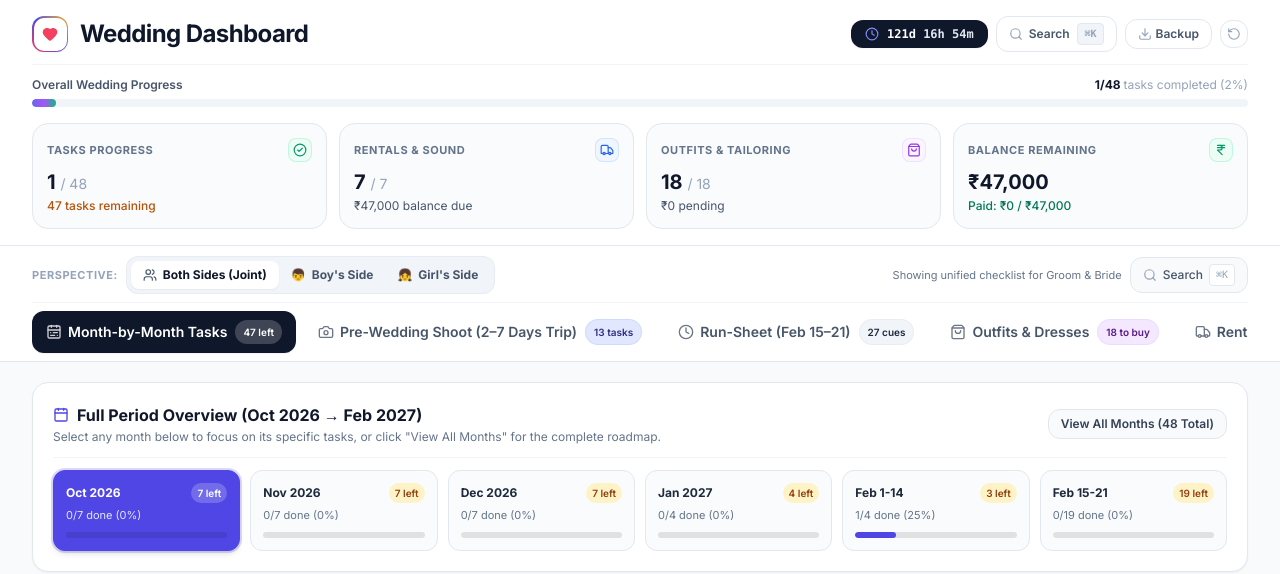
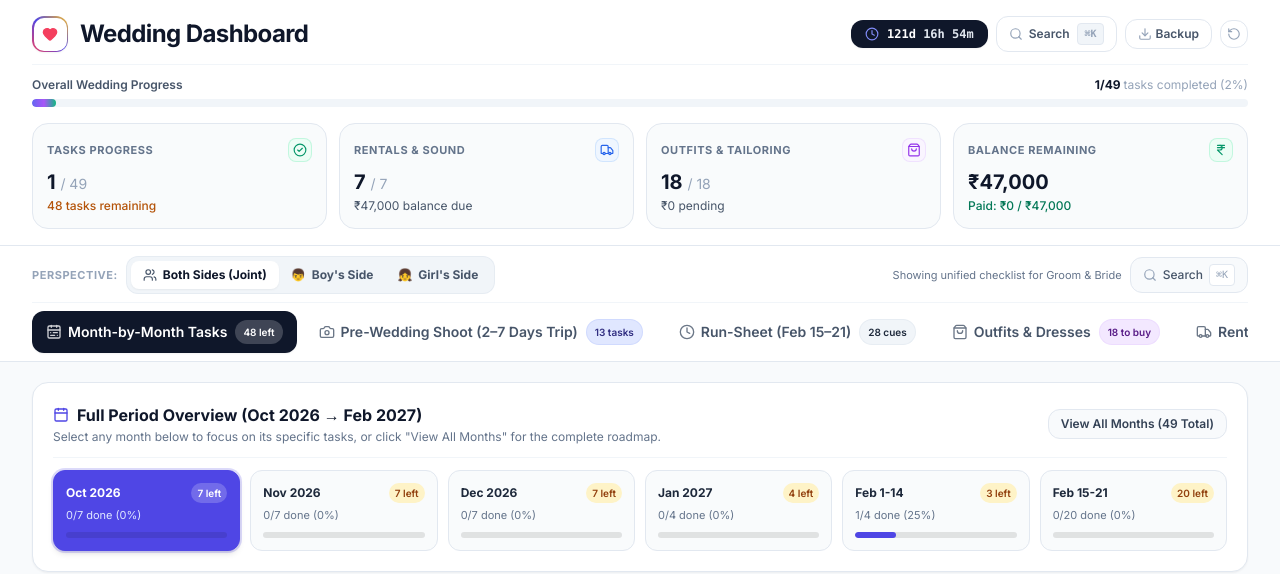
Before and after one commit to visiononai2/wedding-planner-2027, a React (Vite) app: page / in a window 1280 px wide. Shown: the top 574 px of the page. Built offline with nearby package versions, Linux system fonts and the light colour scheme.

Commit message:
Add Groom Makeup & Readiness Prep card (9:00 AM - 11:00 AM, Boy Side) on Feb 20

```diff
--- a/src/App.tsx
+++ b/src/App.tsx
@@ -48,7 +48,13 @@ export const App: React.FC = () => {
   // Load state from localStorage with smart migration preserving completed checkmarks
   const [tasks, setTasks] = useState<Task[]>(() => {
     const v6 = loadFromStorage<Task[] | null>('vivah_tasks_v6', null);
-    if (v6 && v6.length > 0) return v6;
+    if (v6 && v6.length > 0) {
+      if (!v6.some(t => t.id === 't-day-7-boy')) {
+        const initTask = INITIAL_TASKS.find(t => t.id === 't-day-7-boy');
+        if (initTask) return [...v6, initTask];
+      }
+      return v6;
+    }
 
     // Migrate from v5/v4 preserving completed checkmarks
     const v5 = loadFromStorage<Task[] | null>('vivah_tasks_v5', null);
@@ -100,7 +106,17 @@ export const App: React.FC = () => {
 
   const [days, setDays] = useState<EventDaySchedule[]>(() => {
     const v6 = loadFromStorage<EventDaySchedule[] | null>('vivah_days_v6', null);
-    if (v6 && v6.length >= 7) return v6;
+    if (v6 && v6.length >= 7) {
+      const feb20 = v6.find(d => d.id === 'feb-20');
+      if (feb20 && !feb20.items.some(item => item.id === 's-20-0')) {
+        const initFeb20 = INITIAL_DAY_SCHEDULES.find(d => d.id === 'feb-20');
+        const s20_0 = initFeb20?.items.find(i => i.id === 's-20-0');
+        if (s20_0) {
+          return v6.map(d => d.id === 'feb-20' ? { ...d, items: [s20_0, ...d.items] } : d);
+        }
+      }
+      return v6;
+    }
     return INITIAL_DAY_SCHEDULES;
   });
 
--- a/src/components/EventItinerary.tsx
+++ b/src/components/EventItinerary.tsx
@@ -275,7 +275,7 @@ export const EventItinerary: React.FC<EventItineraryProps> = ({
         <div className="p-4 rounded-2xl bg-amber-50/90 border border-amber-200/80 text-xs text-amber-900 flex items-start sm:items-center space-x-2.5 shadow-sm">
           <AlertTriangle className="w-4 h-4 text-amber-600 shrink-0 mt-0.5 sm:mt-0" />
           <span className="leading-relaxed">
-            <strong className="text-amber-950 font-bold">MANDVO & GARBA PROTOCOL (20 Feb):</strong> 11 AM–12 PM Bride Parlour • 2 PM Mandvo (Boy side) with reciprocal mandva & Chandlo • <strong>6:00–6:30 PM JOINT JAMANVAR (both sides dine together)</strong> • 8 PM Raas Garba (Stop at 10 PM if police arrives, else rock till 12:00 AM!).
+            <strong className="text-amber-950 font-bold">MANDVO & GARBA PROTOCOL (20 Feb):</strong> <strong>09:00–11:00 AM Groom Makeup/Prep</strong> • 11 AM–12 PM Bride Parlour • 2 PM Mandvo (Boy side) with reciprocal mandva & Chandlo • <strong>6:00–6:30 PM JOINT JAMANVAR (both sides dine together)</strong> • 8 PM Raas Garba (Stop at 10 PM if police arrives, else rock till 12:00 AM!).
           </span>
         </div>
       )}
--- a/src/data/weddingData.ts
+++ b/src/data/weddingData.ts
@@ -485,6 +485,17 @@ export const INITIAL_TASKS: Task[] = [
     notes: 'Sanji na geet around 9:00 PM on 19th Feb with girl side guests only.'
   },
   {
+    id: 't-day-7-boy',
+    title: 'Feb 20 09:00 AM: Groom Grooming & Makeup Prep (9:00 AM – 11:00 AM, Boy side)',
+    category: 'outfits',
+    assignedTo: 'Groom',
+    side: 'Boy',
+    monthId: 'feb-days',
+    completed: false,
+    priority: 'high',
+    notes: 'Boy makeup, hair styling, beard grooming, and Mandvo outfit readyness between 9:00 AM – 11:00 AM.'
+  },
+  {
     id: 't-day-7',
     title: 'Feb 20 11:00 AM: Bride Parlour slot starts strictly between 11 AM - 12 PM',
     category: 'outfits',
@@ -1103,6 +1114,17 @@ export const INITIAL_DAY_SCHEDULES: EventDaySchedule[] = [
     title: 'Mandvo, Joint Dinner & Raas Garba',
     location: 'Silver Farm, Surat',
     items: [
+      {
+        id: 's-20-0',
+        time: '09:00 AM – 11:00 AM',
+        title: 'Groom Makeup & Readiness Prep (Boy Side)',
+        gujaratiTitle: 'વરરાજા તૈયાર થવું અને મેકઅપ (સવારે ૯ થી ૧૧ વાગે)',
+        location: 'Groom Residence / Salon',
+        actionNotes: 'Groom gets ready with hair styling, beard grooming, makeup, and Mandvo outfit (Coty & Kurta) draping between 9:00 AM – 11:00 AM before afternoon rituals.',
+        side: 'Boy',
+        outfitGroom: 'Traditional Coty (Bandi) & Kurta',
+        urgentRule: 'Groom makeup & prep slot scheduled strictly for 9:00 AM – 11:00 AM!'
+      },
       {
         id: 's-20-1',
         time: '11:00 AM – 12:00 PM',
```
